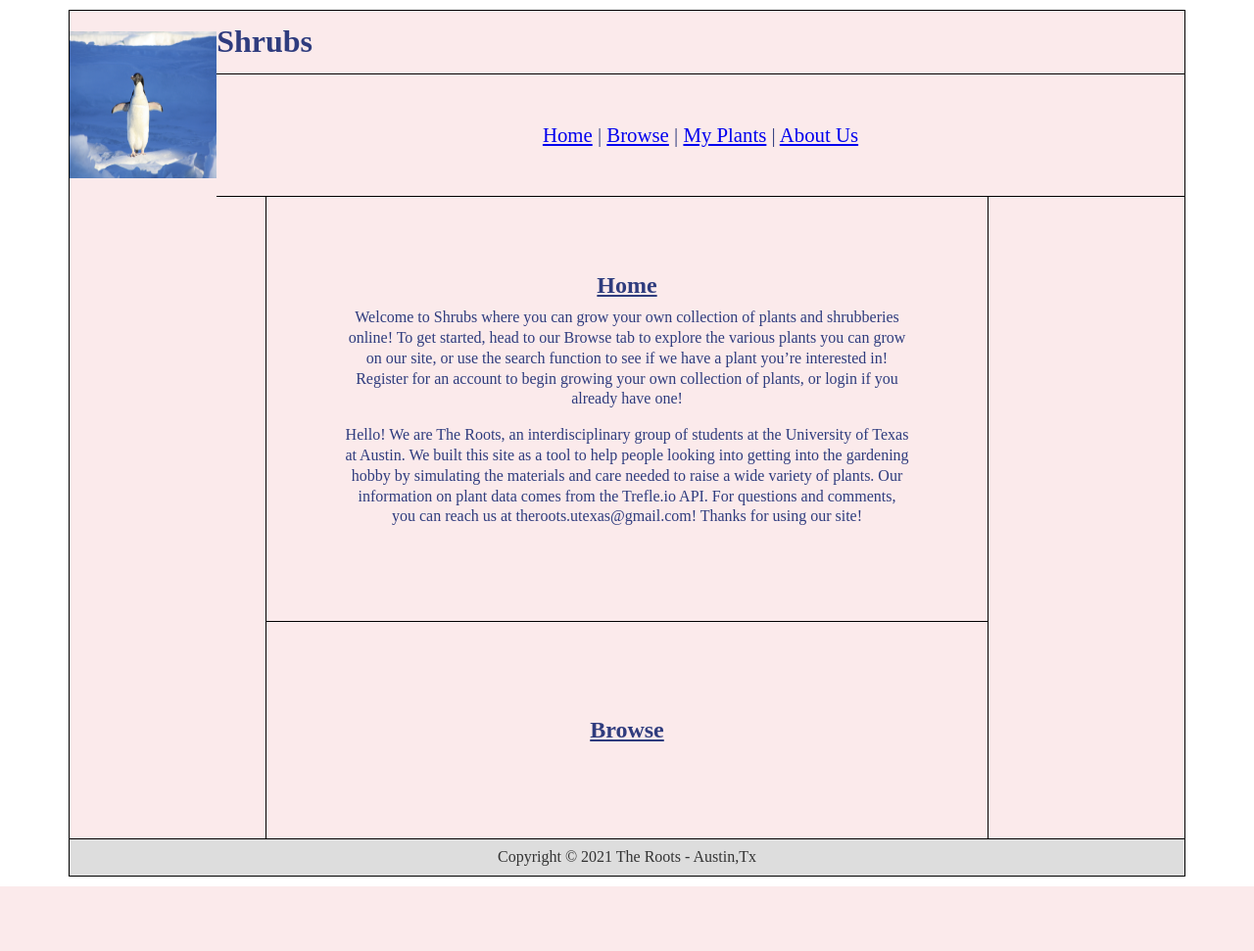
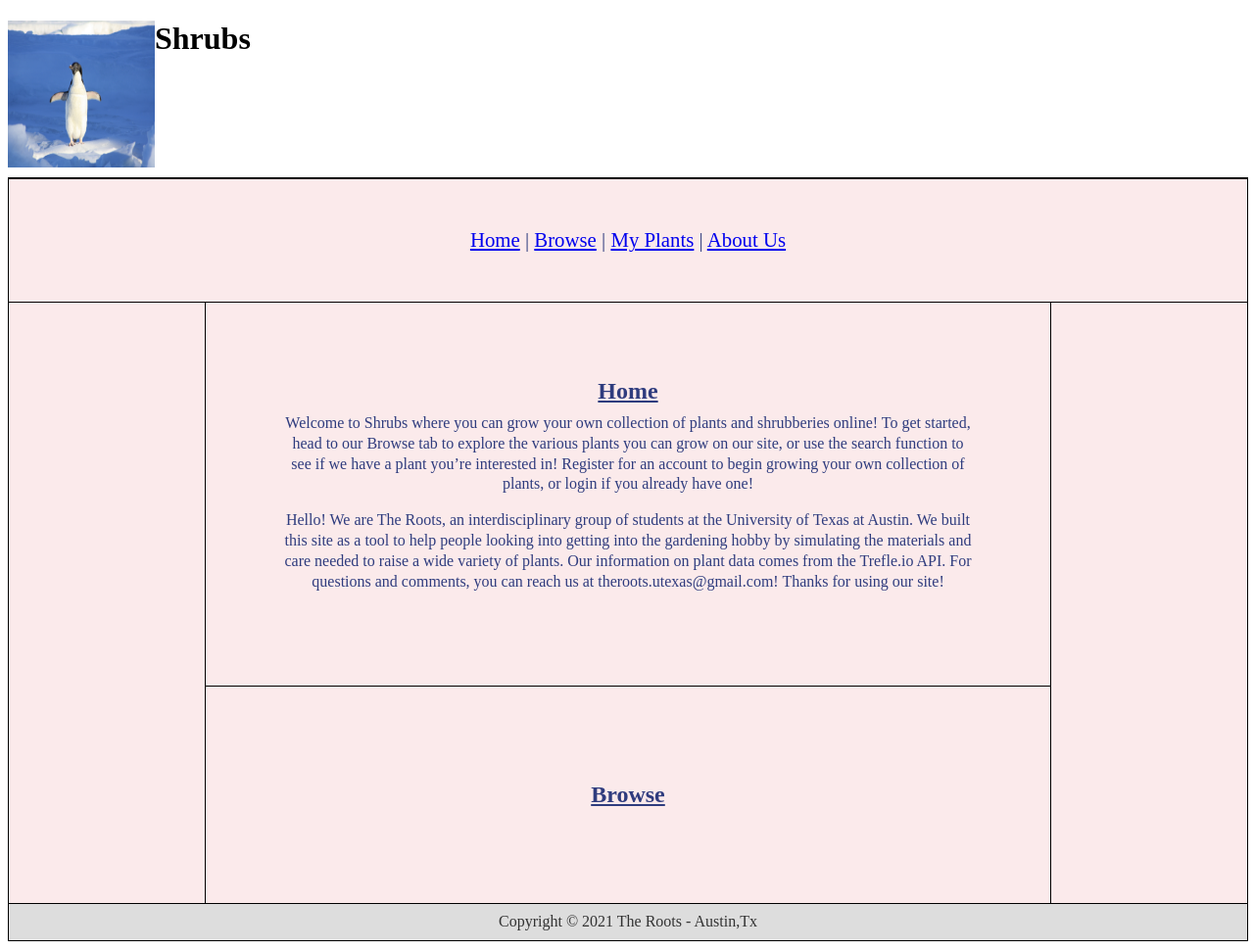
Before and after one commit to RafaSoto-IV/Cultivation, a PHP site: page / in a window 1280 px wide. Shown: the whole page at 98% size. Before the commit the page ends 905 px from the top, so only its background shows below. Run offline with PHP 8.4, Linux system fonts and the light colour scheme.

Commit message:
Picture and title out of container

```diff
--- a/cultivation.css
+++ b/cultivation.css
@@ -1,22 +1,15 @@
 #container
 {
 text-align: center;
-width: 90%;
+width: 100%;
 margin: 10px auto;
 background-color: #FBEAEB;
 color: #2F3C7E;
 border: 1px solid black;
 line-height: 130%;
+float:left
 }
-#top
-{
-padding: 1.5em;
-background-color: #FBEAEB;
-border-bottom: 1px solid black;
-align-content: left;
-padding: 0;
-margin: 0;
-}
+
 /* #top h1
 {
 padding: 0;
@@ -29,6 +22,7 @@ font-size: 1.3em;
 margin: 0px;
 padding: 1.5em;
 background-color: #FBEAEB;
+border-top: 1px solid black;
 border-bottom: 1px solid black;
 align-content: center;
 }
--- a/index.html
+++ b/index.html
@@ -6,11 +6,11 @@
     <title></title>
   </head>
   <body>
+    <div id="top">
+      <img class="floatright" src="penguin.jpg" alt="Penguin" width="150" height="150" align='left'>
+      <h1 align='left'>Shrubs</h1>
+    </div>
     <div id="container">
-      <div id="top">
-        <img src="penguin.jpg" alt="Penguin" width="150" height="150" align='left'>
-        <h1 align='left'>Shrubs</h1>
-      </div>
       <div id="navbar">
         <p>
           <a href="https://rooof.itch.io/spirit-of-the-elms-release-team4">Home</a>
```
